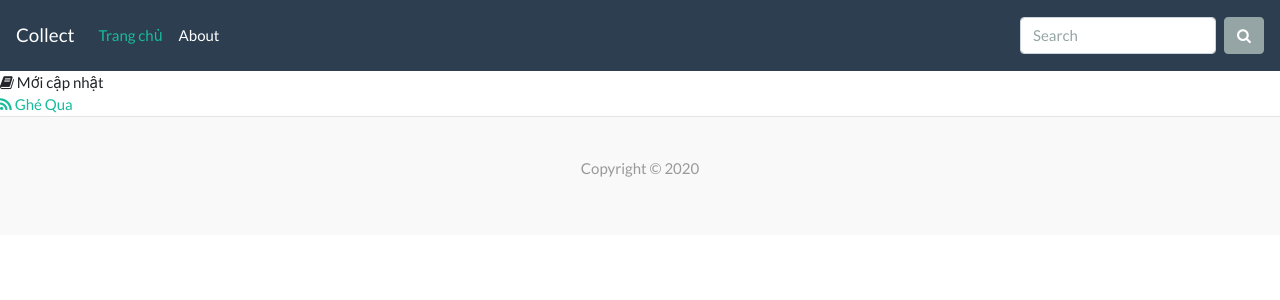
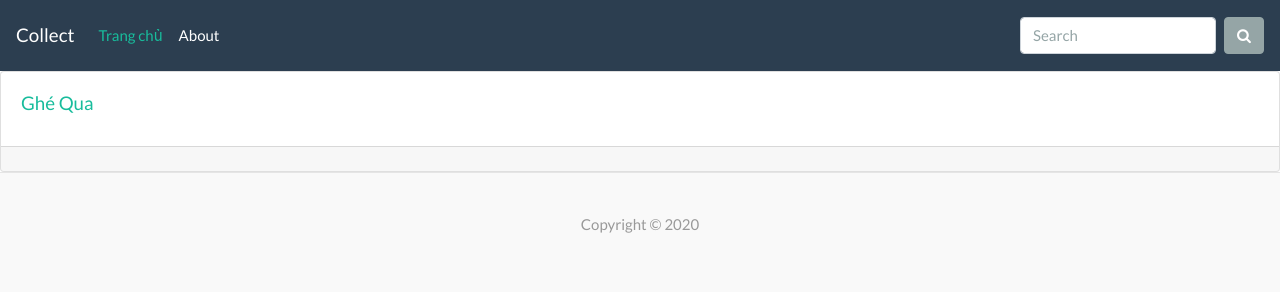
Before and after one commit to locga113z/jekyll-one, a Jekyll site: the page built from index.html, in a window 1280 px wide. Shown: the top 300 px of the page. Built offline with Jekyll 4.4.1, drawn with Linux system fonts in a browser that asks for light colours; nearby versions of some CDN libraries; the list of posts is cut into pages by our own code.

Commit message:
Mr Hyde was here …

```diff
--- a/_layouts/home.html
+++ b/_layouts/home.html
@@ -2,9 +2,16 @@
 layout: default
 ---
 
-<div class="phdr"><i class="fa fa-book" aria-hidden="true"></i> Mới cập nhật</div>
+<div class="card-group">
 {% for post in paginator.posts %}
-<div class="list1">
-<a  href="{{ post.url | prepend: site.url }}">
-<i class="fa fa-rss" aria-hidden="true"></i> {{ post.title }}</a> </div>
+  <div class="card">
+    <div class="card-body">
+      <h5 class="card-title"><a  href="{{ post.url | prepend: site.url }}">{{ post.title }}</a></h5>
+      <p class="card-text">{{ content | slice: 1, 200 }}</p>
+    </div>
+    <div class="card-footer">
+      <small class="text-muted">{{ page.date | date: "%H:%i, %d %m %Y" }}</small>
+    </div>
+  </div>
 {% endfor %}
+</div>
```
